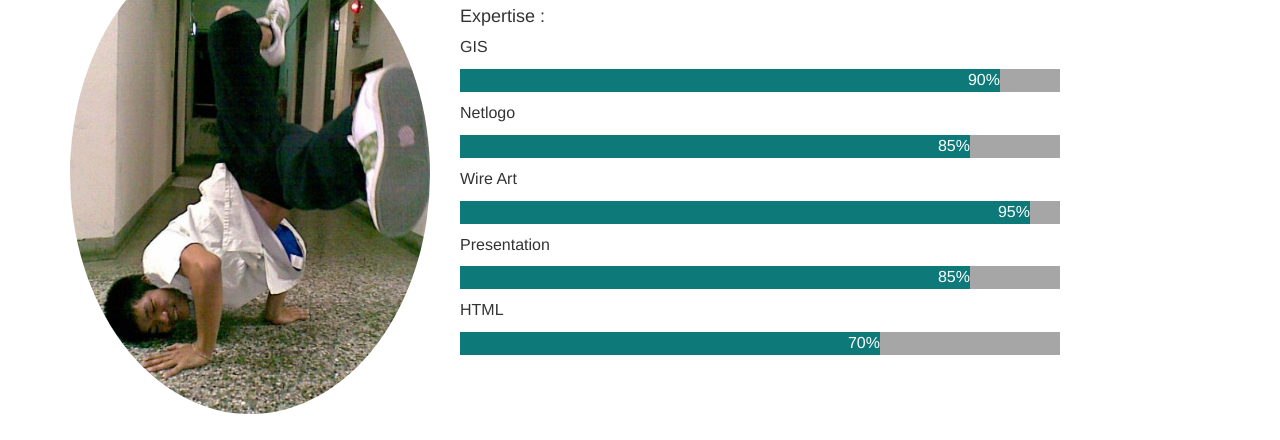
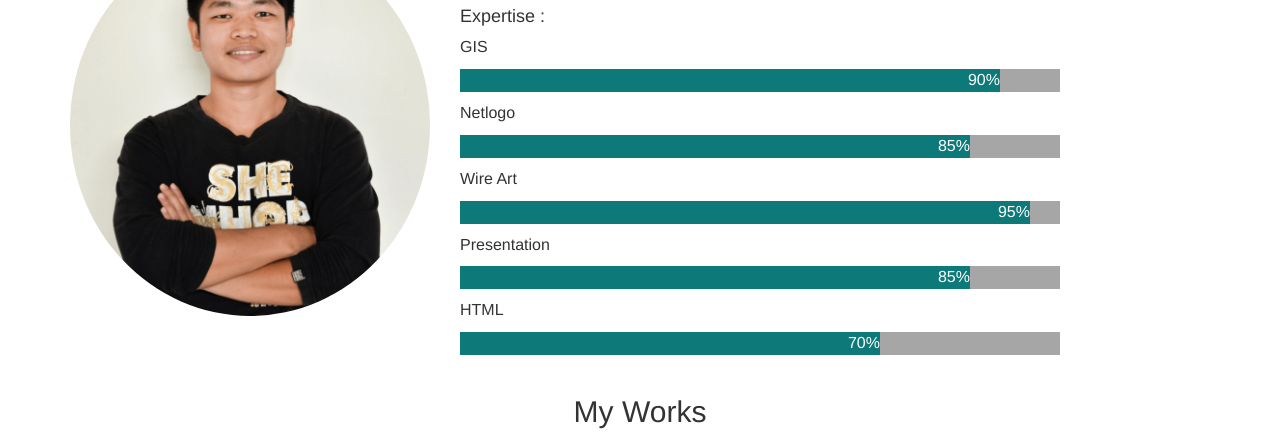
Before and after one commit to togetherhoo/portfolio, a plain HTML site: page index.html in a window 1280 px wide. Shown: the part 864-1304 px from the top of the page. Drawn offline with nearby package versions, Linux system fonts and the light colour scheme.

Commit message:
Update index.html

```diff
--- a/index.html
+++ b/index.html
@@ -64,7 +64,7 @@
   <div class="col-12"><h2 style="text-align:center;">About me</h2></div>
   <div class="row">
    <div class="col-md-4">
-    <img src="img/dfyre.bmp" class="img-circle img-responsive">
+    <img src="img/mypic.png" class="img-circle img-responsive">
    </div>
 
    <!--about me的右邊-->
```
